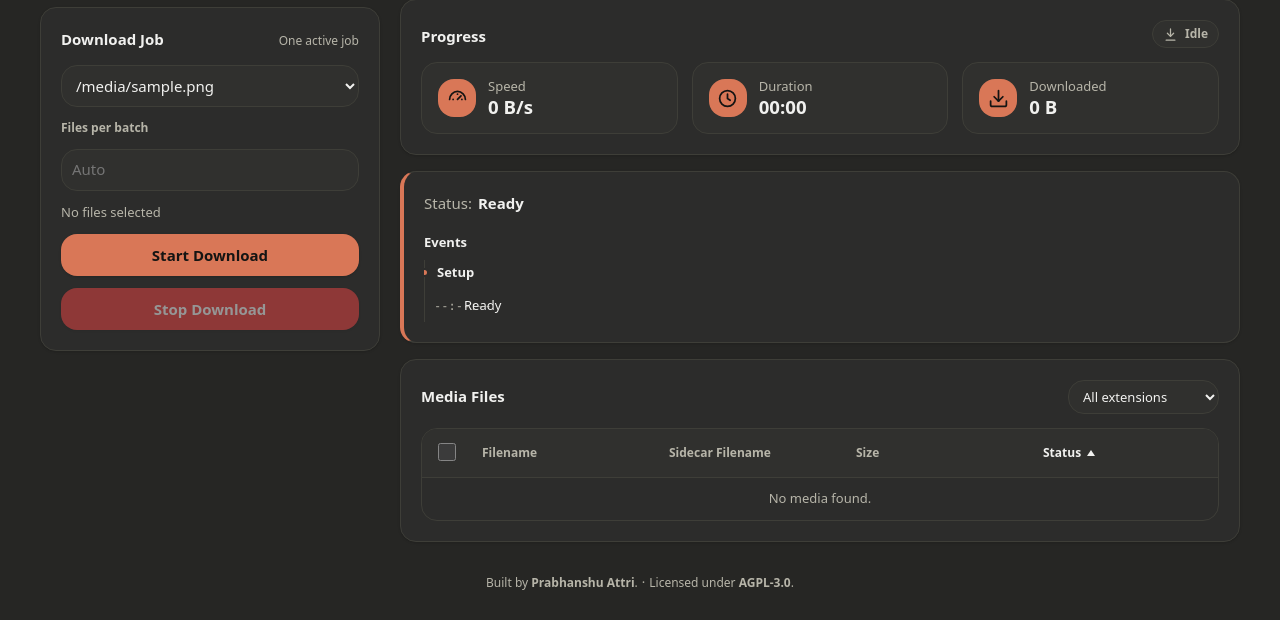
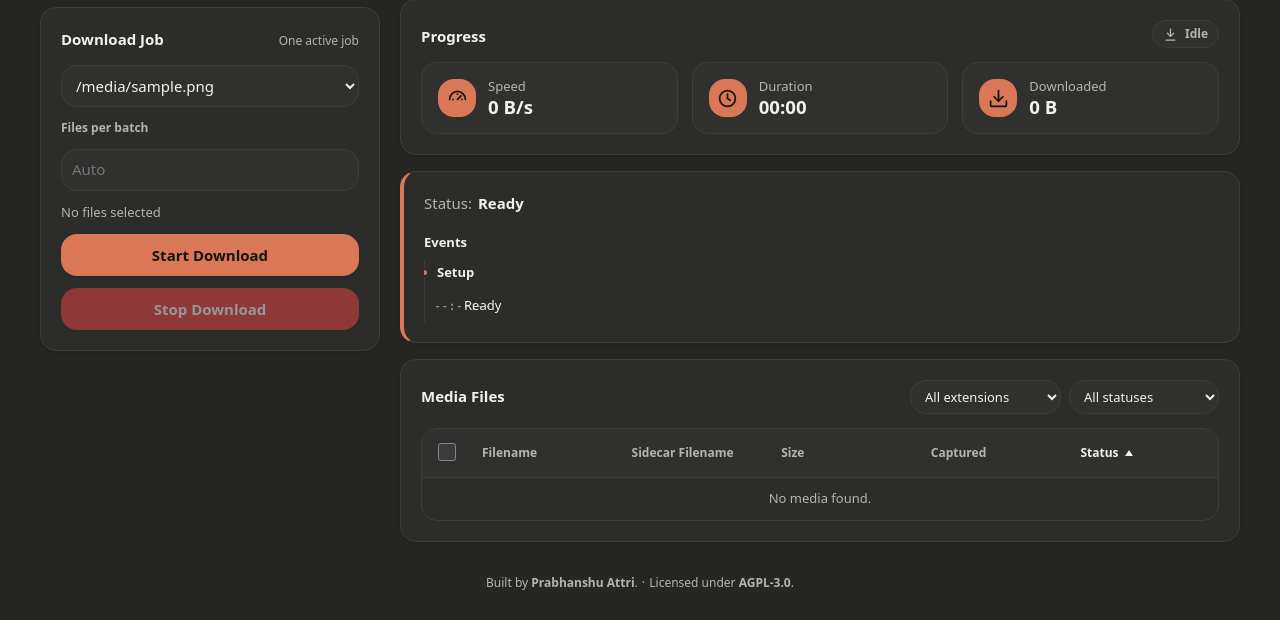
Before and after one commit to PrabhanshuAttri/GoSync, a Python web app: template src/gosync/templates/index.html in a window 1280 px wide. Shown: the part 326-946 px from the top of the page. Run offline with Jinja, Linux system fonts and the light colour scheme; the template is opened without the code that fills it: most values are stand-ins (such as "Sample title", 1, 10 or a date in 2020).

Commit message:
add media table status filter and captured date column (#14)

```diff
--- a/setup.py
+++ b/setup.py
@@ -7,7 +7,7 @@ long_description = (ROOT / "README.md").read_text(encoding="utf-8")
 
 setup(
     name="gosync",
-    version="1.3.0",
+    version="1.3.1",
     author="Prabhanshu Attri",
     description="Self-hosted GoPro Cloud media downloader using browser HAR exports",
     long_description=long_description,
--- a/src/gosync/__init__.py
+++ b/src/gosync/__init__.py
@@ -1,3 +1,3 @@
 """GoSync application package."""
 
-__version__ = "1.3.0"
+__version__ = "1.3.1"
--- a/src/gosync/static/media_table.js
+++ b/src/gosync/static/media_table.js
@@ -1,6 +1,7 @@
 (function () {
   const settingsKey = "gosync-media-table-settings";
   const extensionFilter = document.getElementById("extension-filter");
+  const statusFilter = document.getElementById("status-filter");
   const selectVisible = document.getElementById("select-visible");
   const selectionSummary = document.getElementById("selection-summary");
   const filesPerBatchInput = document.getElementById("files-per-batch");
@@ -8,7 +9,7 @@
   const tableBody = document.getElementById("sidecar-table-body");
   const tableWrap = tableBody?.closest(".table-wrap");
 
-  if (!extensionFilter || !selectVisible || !selectionSummary || !tableBody) {
+  if (!extensionFilter || !statusFilter || !selectVisible || !selectionSummary || !tableBody) {
     return;
   }
 
@@ -24,6 +25,7 @@
   let sidecarItems = [];
   let lastItemsSignature = "";
   let requestedExtensionFilter = restoredSettings.extensionFilter || "";
+  let requestedStatusFilter = restoredSettings.statusFilter || "";
   let pendingScrollTop = Number(restoredSettings.tableScrollTop) || 0;
   let pendingScrollLeft = Number(restoredSettings.tableScrollLeft) || 0;
   let scrollSaveTimer = null;
@@ -31,7 +33,7 @@
     ? new Set(restoredSettings.selectedKeys)
     : null;
   let mediaSort = {
-    key: ["size", "status"].includes(restoredSettings.sortKey)
+    key: ["size", "status", "captured_at"].includes(restoredSettings.sortKey)
       ? restoredSettings.sortKey
       : "status",
     direction: ["asc", "desc"].includes(restoredSettings.sortDirection)
@@ -51,6 +53,7 @@
         sortKey: mediaSort.key,
         sortDirection: mediaSort.direction,
         extensionFilter: extensionFilter.value,
+        statusFilter: statusFilter.value,
         filesPerBatch: filesPerBatchInput?.value || "",
         tableScrollTop: tableWrap?.scrollTop || 0,
         tableScrollLeft: tableWrap?.scrollLeft || 0,
@@ -64,6 +67,7 @@
       item.filename || "",
       item.sidecar_filename || "",
       item.file_size ?? null,
+      item.captured_at || "",
       item.status || "",
     ])
   );
@@ -77,7 +81,7 @@
       value /= 1024;
       index += 1;
     }
-    return `${value.toFixed(value >= 10 || index === 0 ? 0 : 1)} ${units[index]}`;
+    return `${value.toFixed(index === 0 ? 0 : 1)} ${units[index]}`;
   };
 
   const mediaExtension = (filename) => {
@@ -114,10 +118,68 @@
     extensionFilter.disabled = extensions.length < 2;
   };
 
+  const statusLabels = {
+    downloading: "Downloading",
+    downloaded: "Downloaded",
+    pending: "Pending",
+  };
+
+  const syncStatusFilterOptions = () => {
+    const selected = statusFilter.value || requestedStatusFilter;
+    const statuses = Array.from(
+      new Set(sidecarItems.map((item) => item.status).filter(Boolean))
+    ).sort((a, b) => statusRank(a) - statusRank(b));
+
+    statusFilter.replaceChildren();
+    const allOption = document.createElement("option");
+    allOption.value = "";
+    allOption.textContent = "All statuses";
+    statusFilter.append(allOption);
+
+    statuses.forEach((status) => {
+      const option = document.createElement("option");
+      option.value = status;
+      option.textContent = statusLabels[status] || status;
+      statusFilter.append(option);
+    });
+
+    statusFilter.value = !selected || statuses.includes(selected) ? selected : "";
+    requestedStatusFilter = statusFilter.value;
+    statusFilter.disabled = statuses.length < 2;
+  };
+
   const formatFileSize = (value) => {
     const bytes = Number(value);
     if (!Number.isFinite(bytes) || bytes <= 0) return "Unknown";
     return formatBytes(bytes);
+  };
+
+  const parseCapturedAt = (value) => {
+    if (!value) return null;
+    const date = new Date(value);
+    return Number.isNaN(date.getTime()) ? null : date;
+  };
+
+  const formatCapturedDate = (value) => {
+    const date = parseCapturedAt(value);
+    if (!date) return "Unknown";
+    return date.toLocaleDateString(undefined, {
+      year: "numeric",
+      month: "short",
+      day: "numeric",
+    });
+  };
+
+  const formatCapturedDateTime = (value) => {
+    const date = parseCapturedAt(value);
+    if (!date) return "Unknown capture date";
+    return date.toLocaleString(undefined, {
+      year: "numeric",
+      month: "short",
+      day: "numeric",
+      hour: "2-digit",
+      minute: "2-digit",
+    });
   };
 
   const statusRank = (status) => {
@@ -132,6 +194,11 @@
     return Number.isFinite(bytes) && bytes > 0 ? bytes : -1;
   };
 
+  const capturedAtValue = (item) => {
+    const time = new Date(item.captured_at || "").getTime();
+    return Number.isFinite(time) && !Number.isNaN(time) ? time : -1;
+  };
+
   const compareMediaItems = (a, b) => {
     let result = 0;
     if (mediaSort.key === "size") {
@@ -140,6 +207,12 @@
       if (aSize < 0 && bSize >= 0) result = 1;
       else if (aSize >= 0 && bSize < 0) result = -1;
       else result = (aSize - bSize) * (mediaSort.direction === "asc" ? 1 : -1);
+    } else if (mediaSort.key === "captured_at") {
+      const aTime = capturedAtValue(a);
+      const bTime = capturedAtValue(b);
+      if (aTime < 0 && bTime >= 0) result = 1;
+      else if (aTime >= 0 && bTime < 0) result = -1;
+      else result = (aTime - bTime) * (mediaSort.direction === "asc" ? 1 : -1);
     } else {
       result = (
         statusRank(a.status) - statusRank(b.status)
@@ -159,15 +232,21 @@
     });
   };
 
-  const visibleSelectableItems = () => {
+  const matchesFilters = (item) => {
     const selectedExtension = extensionFilter.value;
-    return sidecarItems.filter((item) => {
-      const visible = selectedExtension
-        ? mediaExtension(item.filename) === selectedExtension
-        : true;
-      return visible && item.status !== "downloaded" && item.key;
-    });
+    const selectedStatus = statusFilter.value;
+    const extensionMatches = selectedExtension
+      ? mediaExtension(item.filename) === selectedExtension
+      : true;
+    const statusMatches = selectedStatus ? item.status === selectedStatus : true;
+    return extensionMatches && statusMatches;
   };
+
+  const visibleSelectableItems = () => (
+    sidecarItems.filter((item) => (
+      matchesFilters(item) && item.status !== "downloaded" && item.key
+    ))
+  );
 
   const pendingKeys = () => (
     sidecarItems
@@ -196,18 +275,15 @@
   const render = () => {
     const previousScrollTop = tableWrap?.scrollTop || pendingScrollTop;
     const previousScrollLeft = tableWrap?.scrollLeft || pendingScrollLeft;
-    const selectedExtension = extensionFilter.value;
-    const items = selectedExtension
-      ? sidecarItems.filter((item) => mediaExtension(item.filename) === selectedExtension)
-      : sidecarItems;
+    const items = sidecarItems.filter(matchesFilters);
     const sortedItems = [...items].sort(compareMediaItems);
 
     if (!sidecarItems.length) {
-      tableBody.innerHTML = '<tr><td colspan="5" class="empty-cell">No media found.</td></tr>';
+      tableBody.innerHTML = '<tr><td colspan="6" class="empty-cell">No media found.</td></tr>';
       return;
     }
     if (!items.length) {
-      tableBody.innerHTML = '<tr><td colspan="5" class="empty-cell">No media matches this filter.</td></tr>';
+      tableBody.innerHTML = '<tr><td colspan="6" class="empty-cell">No media matches this filter.</td></tr>';
       return;
     }
 
@@ -219,6 +295,7 @@
       const filename = document.createElement("td");
       const sidecar = document.createElement("td");
       const size = document.createElement("td");
+      const capturedAt = document.createElement("td");
       const statusCell = document.createElement("td");
       const status = document.createElement("span");
       const downloaded = isDownloaded(item);
@@ -252,12 +329,14 @@
       sidecar.title = item.sidecar_filename;
       size.textContent = formatFileSize(item.file_size);
       size.title = item.file_size ? `${item.file_size} bytes` : "Unknown size";
+      capturedAt.textContent = formatCapturedDate(item.captured_at);
+      capturedAt.title = formatCapturedDateTime(item.captured_at);
       status.className = `table-status ${item.status}`;
       status.textContent = item.status;
 
       selectCell.append(checkbox);
       statusCell.append(status);
-      row.append(selectCell, filename, sidecar, size, statusCell);
+      row.append(selectCell, filename, sidecar, size, capturedAt, statusCell);
       tableBody.append(row);
     });
     if (tableWrap) {
@@ -309,6 +388,11 @@
     saveSettings();
     render();
   });
+  statusFilter.addEventListener("change", () => {
+    requestedStatusFilter = statusFilter.value;
+    saveSettings();
+    render();
+  });
 
   window.gosyncMediaTable = {
     startFormData(form) {
@@ -353,6 +437,7 @@
         );
       }
       syncExtensionFilterOptions();
+      syncStatusFilterOptions();
       syncSortButtons();
       render();
       saveSettings();
--- a/src/gosync/static/styles.css
+++ b/src/gosync/static/styles.css
@@ -1155,6 +1155,12 @@ button:disabled {
   border-radius: var(--radius);
 }
 
+.panel-filters {
+  display: flex;
+  align-items: center;
+  gap: 8px;
+}
+
 .table-filter {
   width: auto;
   min-width: 150px;
@@ -1263,16 +1269,21 @@ button:disabled {
 .sidecar-table td:nth-child(2),
 .sidecar-table th:nth-child(3),
 .sidecar-table td:nth-child(3) {
-  width: calc((100% - 48px) * 0.36);
+  width: calc((100% - 48px) * 0.29);
 }
 
 .sidecar-table th:nth-child(4),
 .sidecar-table td:nth-child(4) {
-  width: calc((100% - 48px) * 0.14);
+  width: calc((100% - 48px) * 0.1);
 }
 
 .sidecar-table th:nth-child(5),
 .sidecar-table td:nth-child(5) {
+  width: calc((100% - 48px) * 0.18);
+}
+
+.sidecar-table th:nth-child(6),
+.sidecar-table td:nth-child(6) {
   width: calc((100% - 48px) * 0.14);
 }
 
@@ -1355,17 +1366,22 @@ button:disabled {
   .sidecar-table td:nth-child(2),
   .sidecar-table th:nth-child(3),
   .sidecar-table td:nth-child(3) {
-    width: calc((100% - 48px) * 0.38);
+    width: calc((100% - 48px) * 0.34);
   }
 
   .sidecar-table th:nth-child(4),
   .sidecar-table td:nth-child(4) {
-    width: calc((100% - 48px) * 0.12);
+    width: calc((100% - 48px) * 0.09);
   }
 
   .sidecar-table th:nth-child(5),
   .sidecar-table td:nth-child(5) {
-    width: calc((100% - 48px) * 0.12);
+    width: calc((100% - 48px) * 0.13);
+  }
+
+  .sidecar-table th:nth-child(6),
+  .sidecar-table td:nth-child(6) {
+    width: calc((100% - 48px) * 0.1);
   }
 }
 
--- a/src/gosync/templates/index.html
+++ b/src/gosync/templates/index.html
@@ -204,9 +204,14 @@
         <section class="panel sidecar-table-panel">
           <div class="panel-header">
             <h2>Media Files</h2>
-            <select id="extension-filter" class="table-filter" aria-label="Filter media files by extension">
-              <option value="">All extensions</option>
-            </select>
+            <div class="panel-filters">
+              <select id="extension-filter" class="table-filter" aria-label="Filter media files by extension">
+                <option value="">All extensions</option>
+              </select>
+              <select id="status-filter" class="table-filter" aria-label="Filter media files by status">
+                <option value="">All statuses</option>
+              </select>
+            </div>
           </div>
           <div class="table-wrap">
             <table class="sidecar-table">
@@ -224,6 +229,12 @@
                     </button>
                   </th>
                   <th>
+                    <button class="sort-button" type="button" data-sort-key="captured_at" aria-label="Sort by date captured">
+                      <span>Captured</span>
+                      <span class="sort-indicator" id="captured-at-sort-indicator" aria-hidden="true"></span>
+                    </button>
+                  </th>
+                  <th>
                     <button class="sort-button active" type="button" data-sort-key="status" aria-label="Sort by status">
                       <span>Status</span>
                       <span class="sort-indicator asc" id="status-sort-indicator" aria-hidden="true"></span>
@@ -233,7 +244,7 @@
               </thead>
               <tbody id="sidecar-table-body">
                 <tr>
-                  <td colspan="5" class="empty-cell">No media found.</td>
+                  <td colspan="6" class="empty-cell">No media found.</td>
                 </tr>
               </tbody>
             </table>
@@ -324,7 +335,7 @@
         value /= 1024;
         index += 1;
       }
-      return `${value.toFixed(value >= 10 || index === 0 ? 0 : 1)} ${units[index]}`;
+      return `${value.toFixed(index === 0 ? 0 : 1)} ${units[index]}`;
     };
     const formatElapsed = (seconds) => {
       const total = Math.max(0, Math.floor(seconds || 0));
--- a/src/gosync/web.py
+++ b/src/gosync/web.py
@@ -194,6 +194,7 @@ def create_app(args: argparse.Namespace) -> Flask:
                     "filename": filename,
                     "sidecar_filename": sidecar_filename,
                     "file_size": record.get("file_size"),
+                    "captured_at": str(record.get("captured_at") or ""),
                     "status": status,
                 }
             )
```
Also changed, not shown: docs/release.md (+4 -2 lines), docs/usage.md (+1 -1 lines), src/gosync/state.py (+7 -0 lines), README.md, 1 other file.
